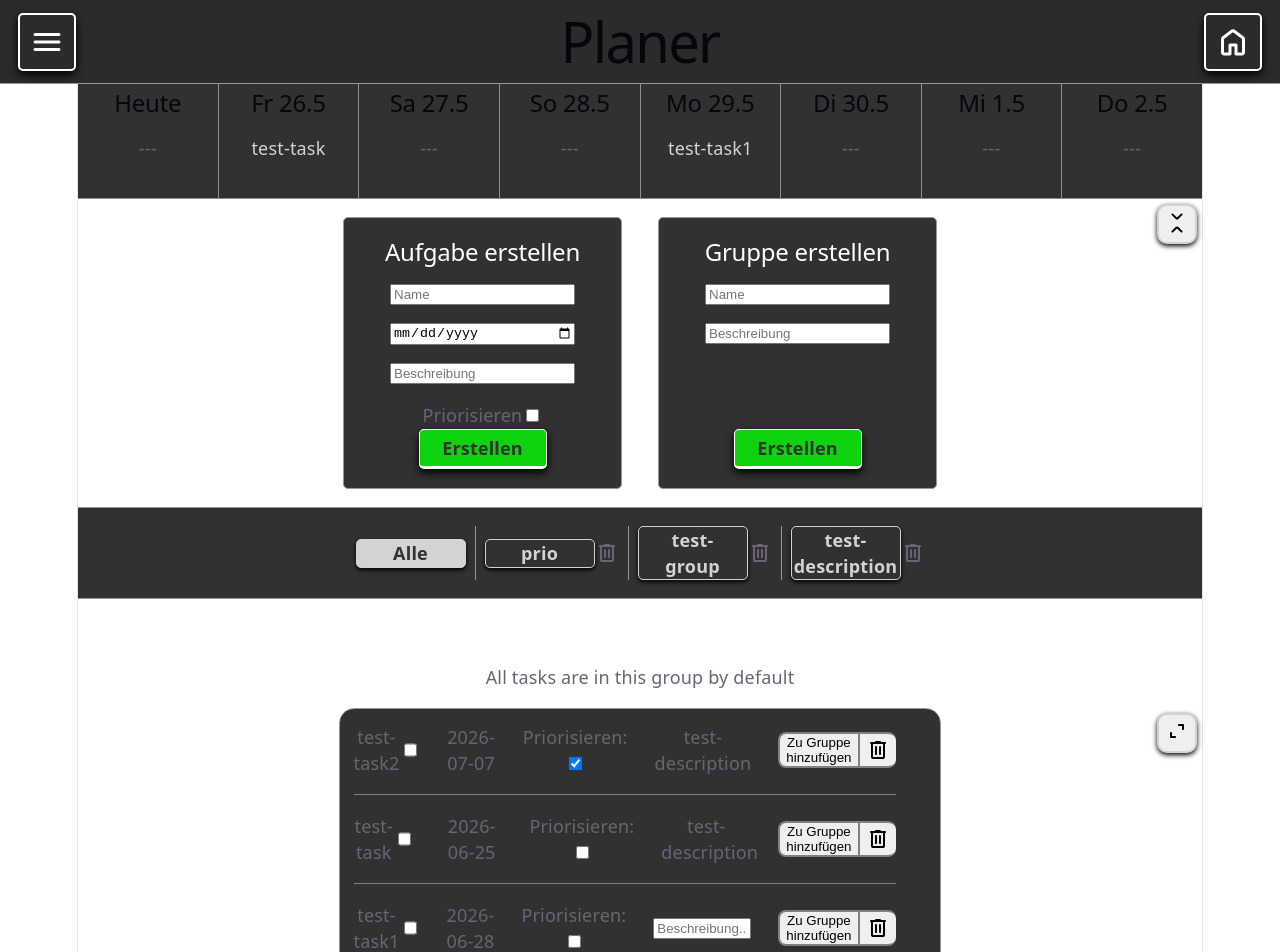
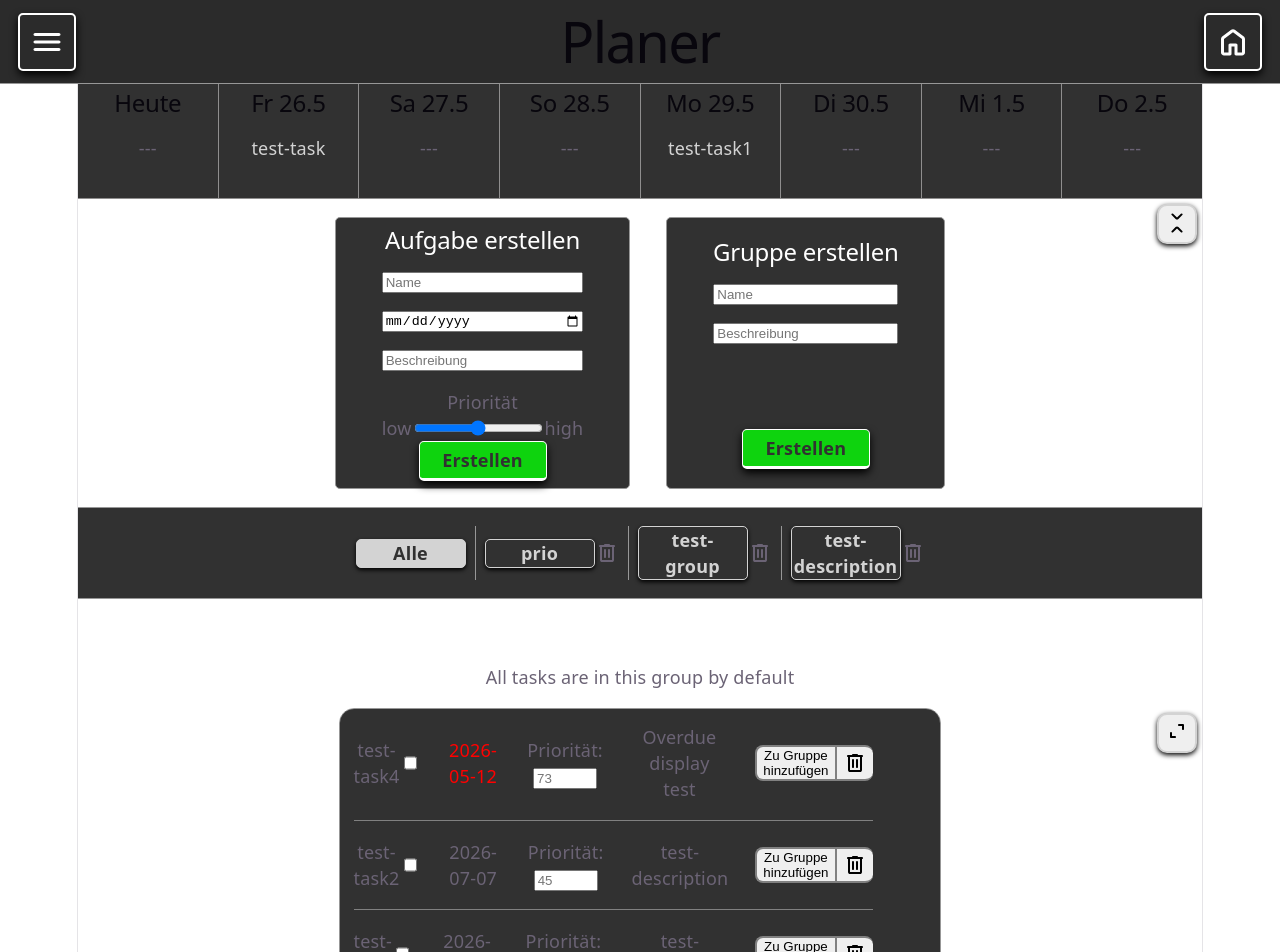
Before and after one commit to masekowsky-ee/quidey_react, a React (Vite) app: page / in a window 1280 px wide. Shown: the top 952 px of the page. Built offline with nearby package versions, Linux system fonts and the light colour scheme.

Commit message:
feat: Refactor task prioritization and sorting; update task form to use priority instead of boolean; enhance state management in WorkingPage and TaskContainer

```diff
--- a/src/App.jsx
+++ b/src/App.jsx
@@ -27,7 +27,8 @@ function App(){
   const [taskIndexCounter, setTaskIndexCounter] = useState(() => {
     try {
       const stored = localStorage.getItem("taskIndexCounter");
-      return stored !== null ? JSON.parse(stored) : mockData.taskIndexCounter;
+      const parsed = stored !== null ? JSON.parse(stored) : null;
+      return typeof parsed === "number" ? parsed : mockData.taskIndexCounter;
     } catch {
       return mockData.taskIndexCounter;
     }
--- a/src/components/TaskContainer.jsx
+++ b/src/components/TaskContainer.jsx
@@ -12,15 +12,25 @@ export default function TaskContainer(props){
     const [taskPropToEdit, setTaskPropToEdit] = useState(null);
     const [showStartSettings, setShowStartSettings] = useState(false);
     const [editGroupDescription, setEditGroupDescription] = useState(false);
+    const [tasksToDisplay, setTasksToDisplay] = useState([]);
 
-    let groupToDisplay = groups.find(g => g.name === groupToDisplayName) ?? groups.find(g => g.name === 'all');
-    let tasksToDisplay = groupToDisplay?.tasks.map(index => tasks.find(t => t.index === index)) ?? [];
+    const sortByPrio = (array) => {
+        const arrayToSort = [...array];
+        return arrayToSort.sort((a,b)=>{
+            return b.prio - a.prio;
+        });
+    }
 
     useEffect(() => {
-        if (!groups.some(g => g.name === groupToDisplayName)) {
-            setGroupToDisplayName('all');
-        }
-    }, [groups, groupToDisplayName]);
+        if (!groupToDisplayName) return;
+        const groupArray = groups.find(g=>g.name===groupToDisplayName);
+        if (!groupArray) return;
+        const taskArray = groupArray.tasks
+            .map(task=>tasks.find(t => t.index === task))
+            .filter(Boolean);
+        const sortedArray = sortByPrio(taskArray)
+        setTasksToDisplay(sortedArray);
+    }, [ tasks, groupToDisplayName, groups ]);
 
     const handleTaskDelete = (taskIndex) => {
         setGroups(prev => prev.map(g => ({
@@ -90,8 +100,8 @@ export default function TaskContainer(props){
         return today > due;
     }
 
-    const handlePrioritiseToggle = (taskIndex) => {
-        setTasks((prev) => prev.map(t => (t.index === taskIndex ?  { ...t, prioritise: !t.prioritise } : t)));
+    const handlePrioChange = (taskIndex, e) => {
+        setTasks((prev) => prev.map(t => (t.index === taskIndex ?  { ...t, prio: e.target.value } : t)));
     }
 
     const handleShowDone = () => {
@@ -124,8 +134,9 @@ export default function TaskContainer(props){
             <div className={styles.outerUlDiv}>
                 <div className={styles.ulDiv}>
                     <ul className={styles.ul}>
-                    {tasksToDisplay.map((task) => {
-                        if(!task.done && task.prioritise){
+                    {tasksToDisplay.length > 0 &&
+                        tasksToDisplay.map((task) => {
+                        if(!task.done){
                             return (<li key={task.index} className={styles.taskLi}>
                                 <div className={styles.taskHeader}>
                                     {
@@ -141,11 +152,11 @@ export default function TaskContainer(props){
                                 }
                                 <div>
                                     <label>{t('prioritise')}:</label>
-                                    <input type="checkbox" name="prioritise" checked={task.prioritise} onChange={()=>handlePrioritiseToggle(task.index)} />
+                                    <input type="number" name="prio" placeholder={task.prio} min="0" max="100" onKeyDown={(e) => {if(e.key === 'Enter'){handlePrioChange(task.index, e)}}} onBlur={(e)=>handlePrioChange(task.index, e)} />
                                 </div>
                                 {task.description ? (
                                     taskToEdit?.index === task.index && taskPropToEdit === 'description'
-                                    ? <input autoFocus type="text" defaultValue={task.description} onBlur={(e) => {setTaskPropHandler(e.target.value);}} />
+                                    ? <input autoFocus type="text" defaultValue={task.description} onKeyDown={(e) => {if(e.key === 'Enter'){setTaskPropHandler(e.target.value)}}} onBlur={(e) => {setTaskPropHandler(e.target.value);}} />
                                     : <p onClick={(e) => changePropHandler(e, task.index, 'description')}>{task.description}</p>
                                 ) : (
                                     <input type="text" placeholder={t('description') + '...'} onClick={(e)=>changePropHandler(e, task.index, 'description')} onBlur={(e) => { setTaskPropHandler(e.target.value);}} onKeyDown={(e) => {if(e.key === 'Enter'){setTaskPropHandler(e.target.value)}}} />
@@ -155,40 +166,6 @@ export default function TaskContainer(props){
                                     <button className={styles.btn} onClick={() => handleTaskDelete(task.index)}>{<svg onClick={()=>handleRemoveGroup(group.name)} xmlns="http://www.w3.org/2000/svg" height="24px" viewBox="0 -960 960 960" width="24px" fill="currentColor"><path d="M280-120q-33 0-56.5-23.5T200-200v-520q-17 0-28.5-11.5T160-760q0-17 11.5-28.5T200-800h160q0-17 11.5-28.5T400-840h160q17 0 28.5 11.5T600-800h160q17 0 28.5 11.5T800-760q0 17-11.5 28.5T760-720v520q0 33-23.5 56.5T680-120H280Zm400-600H280v520h400v-520ZM428.5-291.5Q440-303 440-320v-280q0-17-11.5-28.5T400-640q-17 0-28.5 11.5T360-600v280q0 17 11.5 28.5T400-280q17 0 28.5-11.5Zm160 0Q600-303 600-320v-280q0-17-11.5-28.5T560-640q-17 0-28.5 11.5T520-600v280q0 17 11.5 28.5T560-280q17 0 28.5-11.5ZM280-720v520-520Z"/></svg>}</button>
                                 </div>
                                 {working && (<div className={styles.dragDiv}><svg className={styles.dragSvg} xmlns="http://www.w3.org/2000/svg" height="24px" viewBox="0 -960 960 960" width="24px" fill="currentColor"><path d="M360-160q-33 0-56.5-23.5T280-240q0-33 23.5-56.5T360-320q33 0 56.5 23.5T440-240q0 33-23.5 56.5T360-160Zm240 0q-33 0-56.5-23.5T520-240q0-33 23.5-56.5T600-320q33 0 56.5 23.5T680-240q0 33-23.5 56.5T600-160ZM360-400q-33 0-56.5-23.5T280-480q0-33 23.5-56.5T360-560q33 0 56.5 23.5T440-480q0 33-23.5 56.5T360-400Zm240 0q-33 0-56.5-23.5T520-480q0-33 23.5-56.5T600-560q33 0 56.5 23.5T680-480q0 33-23.5 56.5T600-400ZM360-640q-33 0-56.5-23.5T280-720q0-33 23.5-56.5T360-800q33 0 56.5 23.5T440-720q0 33-23.5 56.5T360-640Zm240 0q-33 0-56.5-23.5T520-720q0-33 23.5-56.5T600-800q33 0 56.5 23.5T680-720q0 33-23.5 56.5T600-640Z"/></svg></div>) }
-                            </li>)
-                        }
-                    })}
-                    {tasksToDisplay.map((task) => {
-                        if(!task.done && !task.prioritise){
-                            return (<li key={task.index} className={styles.taskLi}>
-                                <div className={styles.taskHeader}>
-                                    {
-                                    taskToEdit?.index === task?.index && taskPropToEdit === 'name'
-                                        ? <input autoFocus type="text" defaultValue={task.name} onBlur={(e) => {setTaskPropHandler(e.target.value);}} />
-                                        : <p onClick={(e) => changePropHandler(e, task.index, 'name')}>{task['name']}</p>
-                                    }
-                                    <input type="checkbox" onChange={()=>{handleTaskDone(task.index)}} />
-                                </div>
-                                {taskToEdit?.index === task.index && taskPropToEdit === 'due'
-                                    ? <input autoFocus type="date" defaultValue={task.due ?? null} onBlur={(e) => {setTaskPropHandler(e.target.value);}} />
-                                    : <p style={compareDate(task.due) ? { color: 'red' } : {}} onClick={(e) => changePropHandler(e, task.index, 'due')}>{task.due}</p>
-                                }
-                                <div>
-                                    <label>{t('prioritise')}:</label>
-                                    <input type="checkbox" name="prioritise" checked={task.prioritise} onChange={()=>handlePrioritiseToggle(task.index)} />
-                                </div>
-                                {task.description ? (
-                                    taskToEdit?.index === task.index && taskPropToEdit === 'description'
-                                    ? <input autoFocus type="text" defaultValue={task.description} onBlur={(e) => {setTaskPropHandler(e.target.value);}} />
-                                    : <p className={styles.text} onClick={(e) => changePropHandler(e, task.index, 'description')}>{task.description}</p>
-                                ) : (
-                                    <input type="text" placeholder={t('description') + '...'} onClick={(e)=>changePropHandler(e, task.index, 'description')} onBlur={(e) => { setTaskPropHandler(e.target.value);}} />
-                                )}
-                                <div className={styles.btnDiv}>
-                                    <button className={styles.btn} onClick={() => handleAssignGroup(task)}>{t('assignGroup')}</button>
-                                    <button className={styles.btn} onClick={() => handleTaskDelete(task.index)}>{<svg onClick={()=>handleRemoveGroup(group.name)} xmlns="http://www.w3.org/2000/svg" height="24px" viewBox="0 -960 960 960" width="24px" fill="currentColor"><path d="M280-120q-33 0-56.5-23.5T200-200v-520q-17 0-28.5-11.5T160-760q0-17 11.5-28.5T200-800h160q0-17 11.5-28.5T400-840h160q17 0 28.5 11.5T600-800h160q17 0 28.5 11.5T800-760q0 17-11.5 28.5T760-720v520q0 33-23.5 56.5T680-120H280Zm400-600H280v520h400v-520ZM428.5-291.5Q440-303 440-320v-280q0-17-11.5-28.5T400-640q-17 0-28.5 11.5T360-600v280q0 17 11.5 28.5T400-280q17 0 28.5-11.5Zm160 0Q600-303 600-320v-280q0-17-11.5-28.5T560-640q-17 0-28.5 11.5T520-600v280q0 17 11.5 28.5T560-280q17 0 28.5-11.5ZM280-720v520-520Z"/></svg>}</button>
-                                </div>
-                                {working && <div className={styles.dragDiv}><svg className={styles.dragSvg} xmlns="http://www.w3.org/2000/svg" height="24px" viewBox="0 -960 960 960" width="24px" fill="currentColor"><path d="M360-160q-33 0-56.5-23.5T280-240q0-33 23.5-56.5T360-320q33 0 56.5 23.5T440-240q0 33-23.5 56.5T360-160Zm240 0q-33 0-56.5-23.5T520-240q0-33 23.5-56.5T600-320q33 0 56.5 23.5T680-240q0 33-23.5 56.5T600-160ZM360-400q-33 0-56.5-23.5T280-480q0-33 23.5-56.5T360-560q33 0 56.5 23.5T440-480q0 33-23.5 56.5T360-400Zm240 0q-33 0-56.5-23.5T520-480q0-33 23.5-56.5T600-560q33 0 56.5 23.5T680-480q0 33-23.5 56.5T600-400ZM360-640q-33 0-56.5-23.5T280-720q0-33 23.5-56.5T360-800q33 0 56.5 23.5T440-720q0 33-23.5 56.5T360-640Zm240 0q-33 0-56.5-23.5T520-720q0-33 23.5-56.5T600-800q33 0 56.5 23.5T680-720q0 33-23.5 56.5T600-640Z"/></svg></div> }
                             </li>)
                         }
                     })}
--- a/src/components/TaskForm.jsx
+++ b/src/components/TaskForm.jsx
@@ -9,14 +9,14 @@ export default function TaskForm(props){
         const name = e.target[0].value;
         const due = e.target[1].value;
         const description = e.target[2].value;
-        const prioritise = e.target[3].checked;
+        const prio = e.target[3].value;
         if(name && due){
+            const index = taskIndexCounter;
             setTaskIndexCounter((prev)=>prev+1);
-            const index = taskIndexCounter;
 
             setTasks((prev) => [
                 ...prev,
-                { index: index, name: name, due: due, description: description, groups: ['all'], prioritise: prioritise, notes: [] }
+                { index: index, name: name, due: due, description: description, groups: ['all'], prio: prio, notes: [] }
             ]);
 
             setGroups((prev) => prev.map(p => {
@@ -26,7 +26,7 @@ export default function TaskForm(props){
                 return p;
             }));
 
-            console.log('submitted: '+ index + ' ' + name + ' ' + due + ' ' + description + ' ' + prioritise);
+            console.log('submitted: '+ index + ' ' + name + ' ' + due + ' ' + description + ' ' + prio);
             e.target[0].value = '';
             e.target[1].value = '';
             e.target[2].value = '';
@@ -42,9 +42,11 @@ export default function TaskForm(props){
                 <input className={styles.input} type="text" placeholder={t('taskName')} />
                 <input className={styles.input} type="date" />
                 <input className={styles.input} type="text" placeholder={t('description')} />
-                <div>
-                    <label htmlFor="prioritise">{t('prioritise')}</label>
-                    <input type="checkbox" id="prioritise" />
+                <label htmlFor="prioritise">{t('prioritise')}</label>
+                <div className={styles.prioDiv}>
+                    <p>{t('low')}</p>
+                    <input type="range" id="prioritise" min="0" max="100" step="1" />
+                    <p>{t('high')}</p>
                 </div>
                 <button type="submit" className={styles.createBtn}>{t('createBtn')}</button>
             </form>
--- a/src/components/TaskForm.module.css
+++ b/src/components/TaskForm.module.css
@@ -68,3 +68,8 @@
     align-items: space-around;
     justify-content: space-around;
 }
+
+.prioDiv{
+    display: flex;
+    flex-direction: row;
+}
--- a/src/components/WorkingPage.jsx
+++ b/src/components/WorkingPage.jsx
@@ -8,13 +8,30 @@ export default function WorkingPage(props){
 
     const navigate = useNavigate();
 
-    const [group, setGroup] = useState(null);
+    const [group, setGroup] = useState(groups.find(g => g.name === sessionParams.group) || groups.find(g => g.name === 'all'));
     const [working, setWorking] = useState(true);
     const [editNote, setEditNote] = useState(false);
+    const [tasksToWork, setTasksToWork] = useState([]);
+
+    const sortByPrio = (array) => {
+        const arrayToSort = [...array];
+        return arrayToSort.sort((a,b)=>{
+            return b.prio - a.prio;
+        });
+    }
+
+    useEffect(() => {
+        if (!group) return;
+        const taskArray = group.tasks
+            .map(task=>tasks.find(t => t.index === task))
+            .filter(Boolean);
+        const sortedArray = sortByPrio(taskArray)
+        setTasksToWork(sortedArray);
+        if(!activeTask) setActiveTask(sortedArray[0]);
+    }, []);
 
     // Current State:
-    const firstTask = tasks.find(t=>t.prioritise === true) || tasks[0] || null;
-    const [activeTask, setActiveTask] = useState(firstTask);
+    const [activeTask, setActiveTask] = useState(null);
 
     const [timer, setTimer] = useState({time: sessionParams.time, active: false});
 
@@ -192,7 +209,7 @@ export default function WorkingPage(props){
         setActiveTask(updatedTask);
     }
 
-    if (!group) return null;
+    if (!tasksToWork) return null;
     return(
         <div className={styles.div}>
             <h2 className={styles.h2}>{t('currentGroup')}: {sessionParams.group === 'all' ? t('all') : sessionParams.group}</h2>
@@ -216,8 +233,7 @@ export default function WorkingPage(props){
                 </div> : <p>{t('dragATask')}</p>}
             </div>
             <ul className={styles.ul}>
-                {group.tasks.map((taskIndex) => {
-                    const task = tasks.find((t) => t.index === taskIndex);
+                {tasksToWork.map(task => {
                     if (task.done || task.index === activeTask?.index) { return null; }
 
                     // Check if this specific task is the one currently being dragged
--- a/src/components/mockData.js
+++ b/src/components/mockData.js
@@ -1,10 +1,10 @@
 const mockData = {
     tasks: [
-        { index: 0, name: 'test-task', due: '2026-06-25', description: 'test-description', groups: ['all'], prioritise: false, done: false, notes: [] },
-        { index: 1, name: 'test-task1', due: '2026-06-28', description: '', groups: ['all'], prioritise: false, done: false, notes: [] },
-        { index: 2, name: 'test-task2', due: '2026-07-07', description: 'test-description', groups: ['all'], prioritise: true, done: false, notes: [] },
-        { index: 3, name: 'test-task3', due: '2026-09-12', description: '', groups: ['all'], prioritise: false, done: true },
-        { index: 4, name: 'test-task4', due: '2026-05-12', description: 'Overdue display test', groups: ['all'], prioritise: false, done: false, notes: [] },
+        { index: 0, name: 'test-task', due: '2026-06-25', description: 'test-description', groups: ['all'], prio: 34, done: false, notes: [] },
+        { index: 1, name: 'test-task1', due: '2026-06-28', description: '', groups: ['all'], prio: 27, done: false, notes: [] },
+        { index: 2, name: 'test-task2', due: '2026-07-07', description: 'test-description', groups: ['all'], prio: 45, done: false, notes: [] },
+        { index: 3, name: 'test-task3', due: '2026-09-12', description: '', groups: ['all'], prio: 23, done: true },
+        { index: 4, name: 'test-task4', due: '2026-05-12', description: 'Overdue display test', groups: ['all'], prio: 73, done: false, notes: [] },
     ],
     groups: [
         { name: 'all', tasks: [0, 1, 2, 3, 4], description: 'All tasks are in this group by default'},
@@ -12,7 +12,7 @@ const mockData = {
         { name: 'test-group', tasks: [2], description: 'Test group for demonstration'},
         { name: 'test-description', tasks: [0], description: ''},
     ],
-    taskIndexCouter: 5,
+    taskIndexCounter: 5,
     users: [
         {
             username: 'test',
--- a/src/i18n/translations.js
+++ b/src/i18n/translations.js
@@ -16,7 +16,7 @@ const translations = {
         all: 'Alle',
         start: 'Loslegen',
         group: 'Task Gruppe',
-        prioritise: 'Priorisieren',
+        prioritise: 'Priorität',
         planner: 'Planer',
         createGroupH2: 'Gruppe erstellen',
         groupName: 'Name',
@@ -70,7 +70,7 @@ const translations = {
         all: 'All',
         start: 'Start',
         group: 'Task group',
-        prioritise: 'Prioritise',
+        prioritise: 'Priority',
         planner: 'Planner',
         createGroupH2: 'Create Group',
         groupName: 'Name',
```
